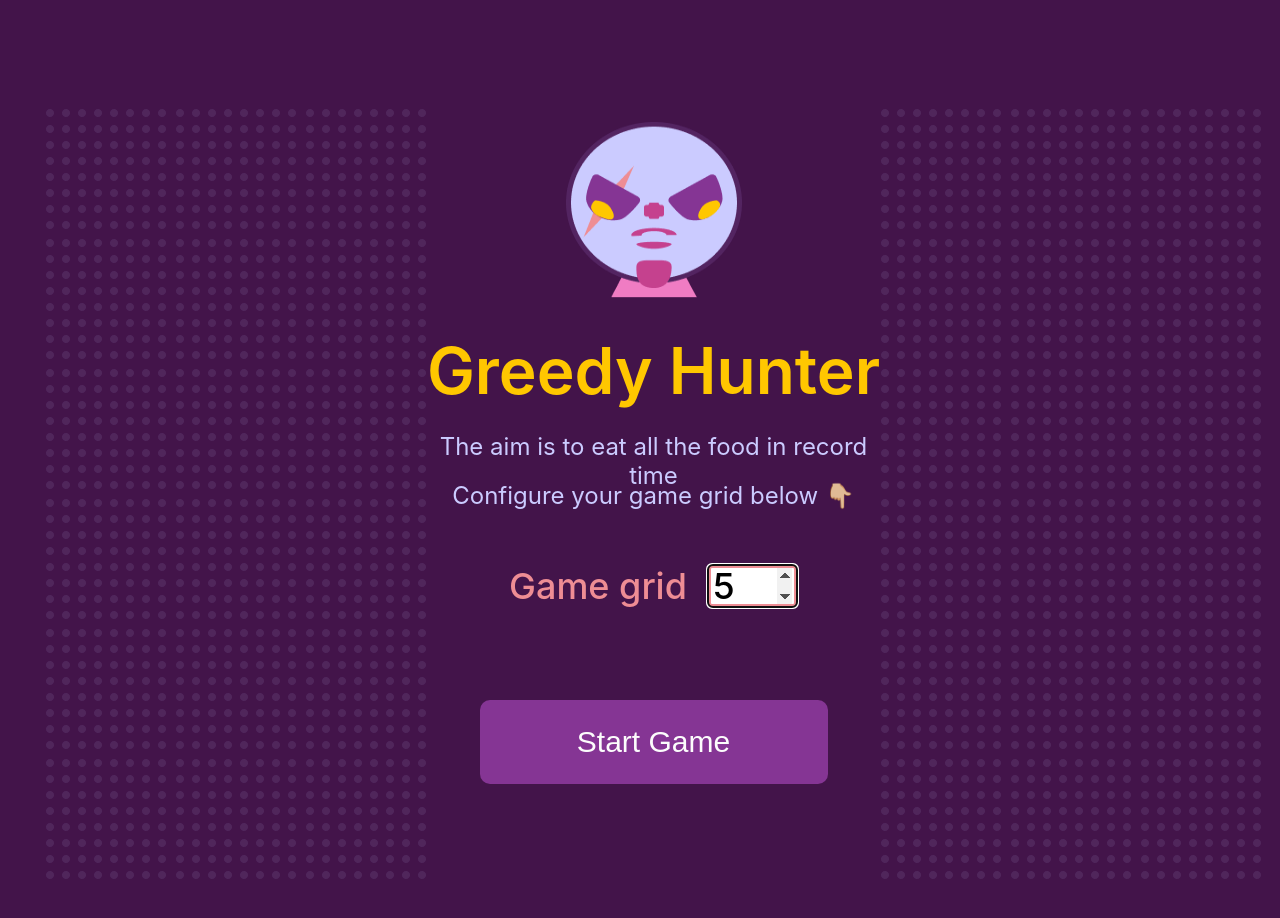
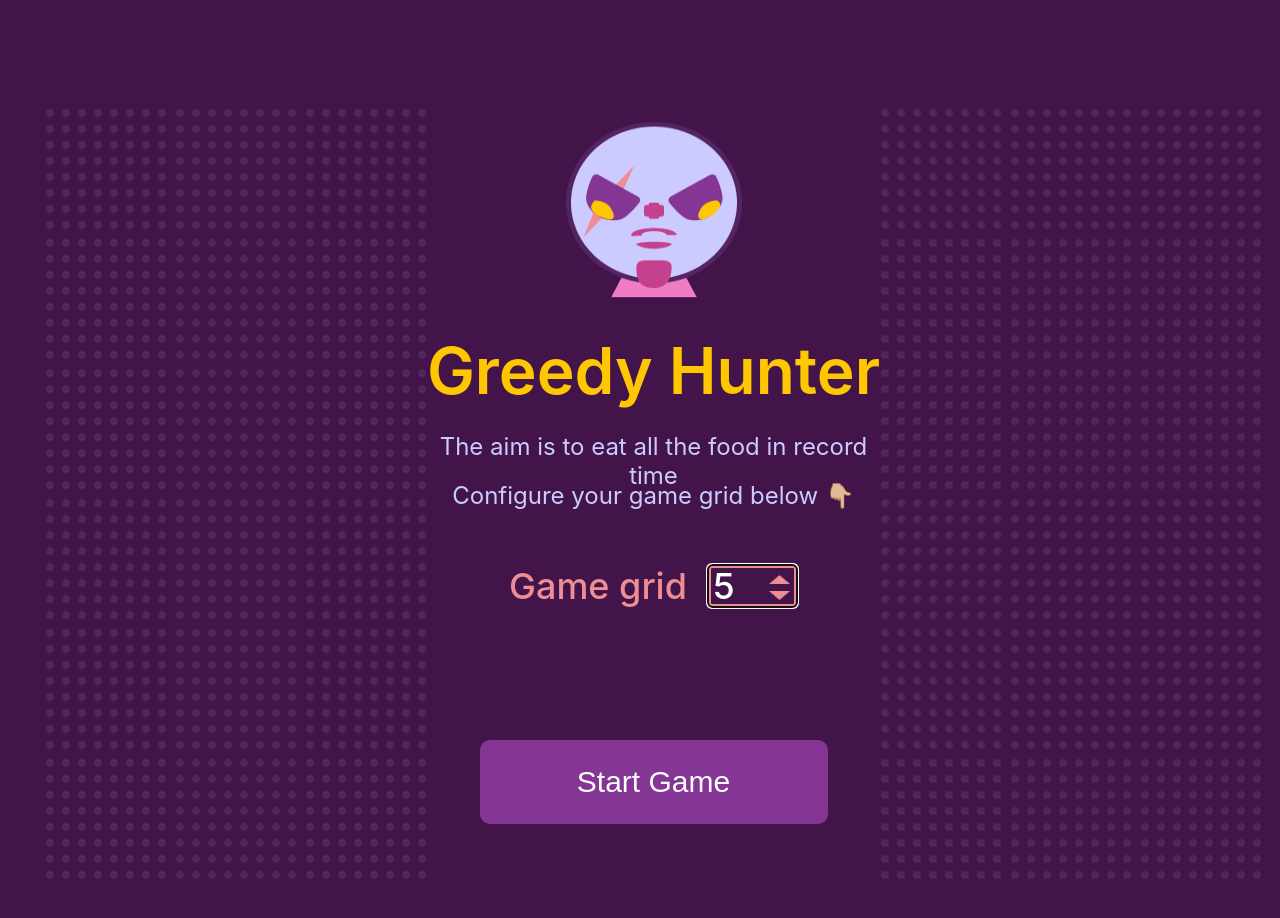
Before and after one commit to HENRYKC24/greedy-hunter-game, a React (Create React App) app: page / in a window 1280 px wide. Shown: the top 918 px of the page. Built offline with nearby package versions, Linux system fonts and the light colour scheme.

Commit message:
fix input background and buttons

```diff
--- a/src/Pages/GameStart/GameStart.js
+++ b/src/Pages/GameStart/GameStart.js
@@ -3,6 +3,8 @@ import SideImage from "../../Assets/sideGrid.png";
 import Character from "../../Assets/character.png";
 import Styles from "./Styles.module.css";
 import GamePlay from "../GamePlay/GamePlay";
+import Up from "../../Assets/up.png";
+import Down from "../../Assets/down.png";
 
 const GameStart = ({ state }) => {
   const [inputValue, setInputValue] = useState(5);
@@ -19,22 +21,34 @@ const GameStart = ({ state }) => {
     input,
     button,
     gridContainer,
+    btns,
+    btnUp,
+    btnDown,
   } = Styles;
   const inputValue2 = useRef(inputValue);
 
   const handleChange = (e) => {
+    setInputValue(e.target.value);
+  };
 
+  const handleIncrease = param => {
+    if(param < 12) {
+      setInputValue(param + 1);
+    }
+  };
 
-      setInputValue(e.target.value);
-
+  const handleDecrease = param => {
+    if(param > 5) {
+      setInputValue(param - 1);
+    }
   };
 
   useEffect(() => {
-    if(state.inputValue) {
-      inputValue2.current = (state.inputValue);
+    if (state.inputValue) {
+      inputValue2.current = state.inputValue;
     }
   });
-    // setInputValue(inputValue2.current);
+  // setInputValue(inputValue2.current);
 
   const GameStart = (
     <div className={main}>
@@ -48,12 +62,12 @@ const GameStart = ({ state }) => {
           <div className={title}>{state.title}</div>
 
           <div className={text1}>
-            {state.text1} {state.food ? state.food + '/' + state.grid: null}
+            {state.text1} {state.food ? state.food + "/" + state.grid : null}
           </div>
           <div className={text2}>
             {state.text2}
             {state.sec2 || state.sec1 || state.min1 || state.min2
-              ? (state.min1 + state.min2 + ":" + state.sec1 + state.sec2)
+              ? state.min1 + state.min2 + ":" + state.sec1 + state.sec2
               : null}
           </div>
           <div
@@ -65,7 +79,7 @@ const GameStart = ({ state }) => {
           >
             <div className={gameGrid}>Game grid</div>
 
-            <input
+            {/* <input
               onChange={handleChange}
               className={input}
               autoFocus
@@ -73,7 +87,23 @@ const GameStart = ({ state }) => {
               max="12"
               type="number"
               value={inputValue}
-            />
+            /> */}
+
+            <div className="quantity">
+              <input
+                onChange={handleChange}
+                className={input}
+                type="text"
+                min="5"
+                max="12"
+                autoFocus
+                value={inputValue}
+              />
+              <div className={btns}>
+                <div><img onClick={() => {handleIncrease(inputValue)}} className={btnUp} src={Up} alt="up" /></div>
+                <div><img onClick={() => {handleDecrease(inputValue)}} className={btnDown} src={Down} alt="down" /></div>
+              </div>
+            </div>
           </div>
           <button
             onClick={() => {
@@ -94,7 +124,7 @@ const GameStart = ({ state }) => {
 
   return start ? (
     <GamePlay state={{ ...state, grid: inputValue }} />
-  ) :  (
+  ) : (
     GameStart
   );
 };
--- a/src/Pages/GameStart/Styles.module.css
+++ b/src/Pages/GameStart/Styles.module.css
@@ -105,6 +105,7 @@
   border-radius: 5px;
   width: 91px;
   height: 44px;
+  background-color:  transparent;
   /* left: 219px;
 top: 12px; */
   margin-left: 20px;
@@ -115,14 +116,32 @@ top: 12px; */
   /* line-height: 44px; */
   /* identical to box height */
 
-  color: #000;
+  color: #fff;
 }
 
 input[type="number"]::-webkit-inner-spin-button,
 input[type="number"]::-webkit-outer-spin-button {
-  -webkit-appearance: blue;
-  color: red;
+  -webkit-appearance: none;
+  background-color: transparent;
   margin: 0;
+}
+
+.btns {
+  position: relative;
+  top: -42px;
+  left: 37px;
+}
+
+.btnUp {
+  height: 9px;
+  margin-bottom: -2px;
+  cursor: pointer;
+}
+
+.btnDown {
+  height: 9px;
+  margin-bottom: 2px;
+  cursor: pointer;
 }
 
 .button {
```
Also changed, not shown: src/Assets/down.png (added), src/Assets/up.png (added).
